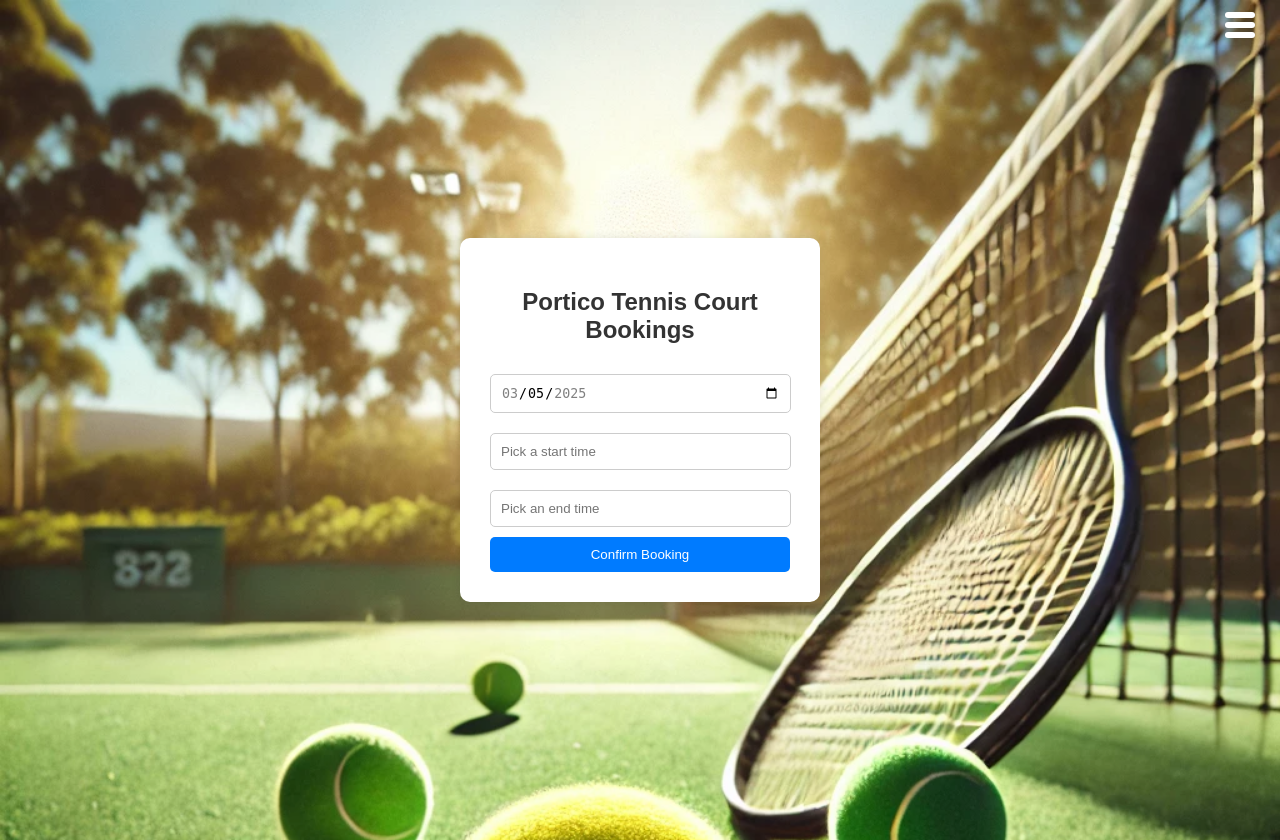
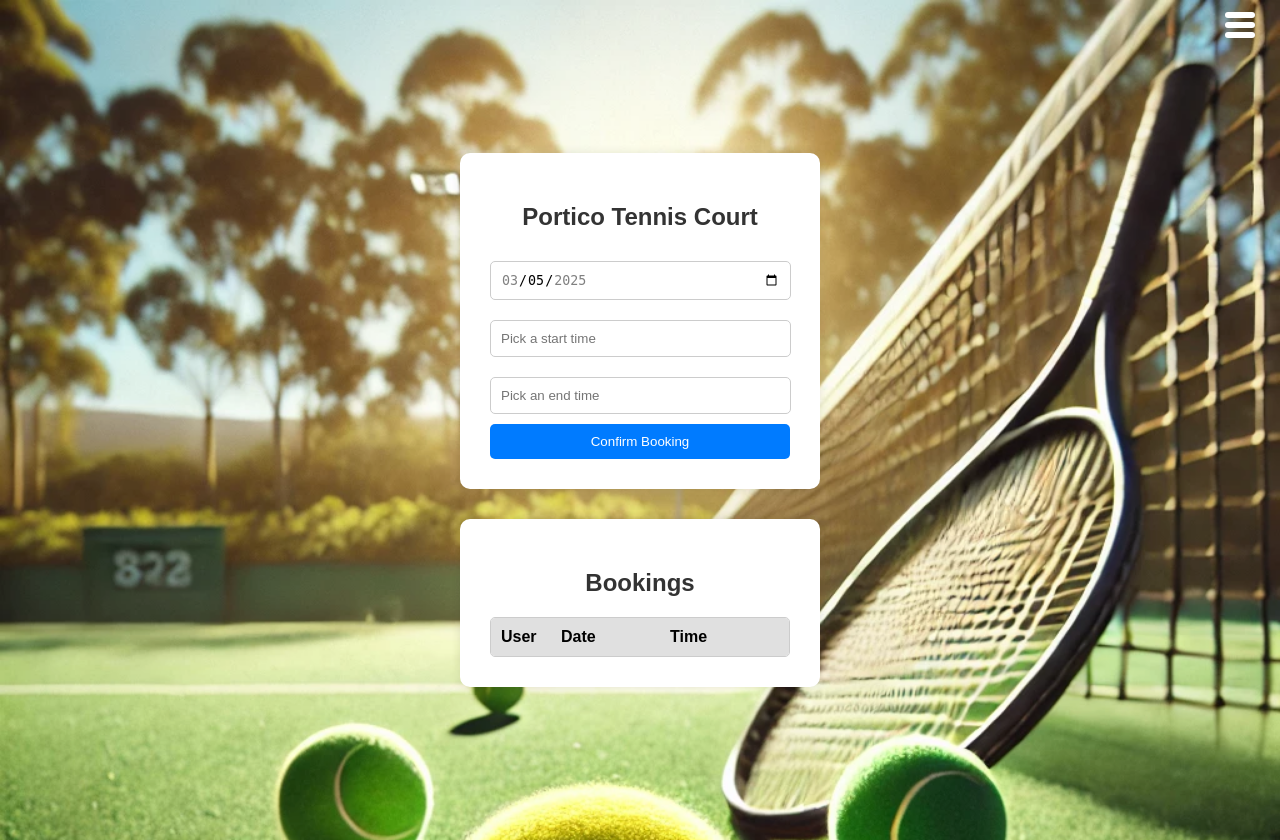
Before and after one commit to amitshokeen/portico_tennnis_fastapi_app, a Python web app: template TennisApp/templates/bookings.html in a window 1280 px wide. Run offline with Jinja, Linux system fonts and the light colour scheme; the template is opened without the code that fills it, so the values that code supplies are empty.

Commit message:
bookings container adjusted on bookings.html

```diff
--- a/TennisApp/templates/bookings.html
+++ b/TennisApp/templates/bookings.html
@@ -1,7 +1,8 @@
 {% include 'layout.html' %}
 {% include 'navbar.html' %}
+<div class="containers-wrapper">
     <div class="container">
-    <h2>Portico Tennis Court Bookings</h2>
+        <h2>Portico Tennis Court</h2>
         <!--<label class="">Select a Date:</label>-->
             <div id="datePickerContainer">
                 <input type="date" id="datePicker" class="" required>
@@ -14,6 +15,15 @@
                 <input type="text" id="endTimePicker" class="" placeholder="Pick an end time" readonly>
                 <div class="" id="endTimeMenu"></div>
             </div>
-        <button id="confirmEndTime" class="">Confirm Booking</button>
+            <button type="submit" id="confirmEndTime" class="">Confirm Booking</button>
             <div id="loadingSpinner" class="loading-spinner hidden"></div>
     </div>
+    <div class="container">
+        <h2>Bookings</h2>
+            <div id="bookingsContainer"></div>
+    </div>
+</div>
+
+<script>
+    const bookingsData = {{ bookings | tojson | safe }};
+</script>
```
Lines whose indentation alone changed are shown as unchanged.
